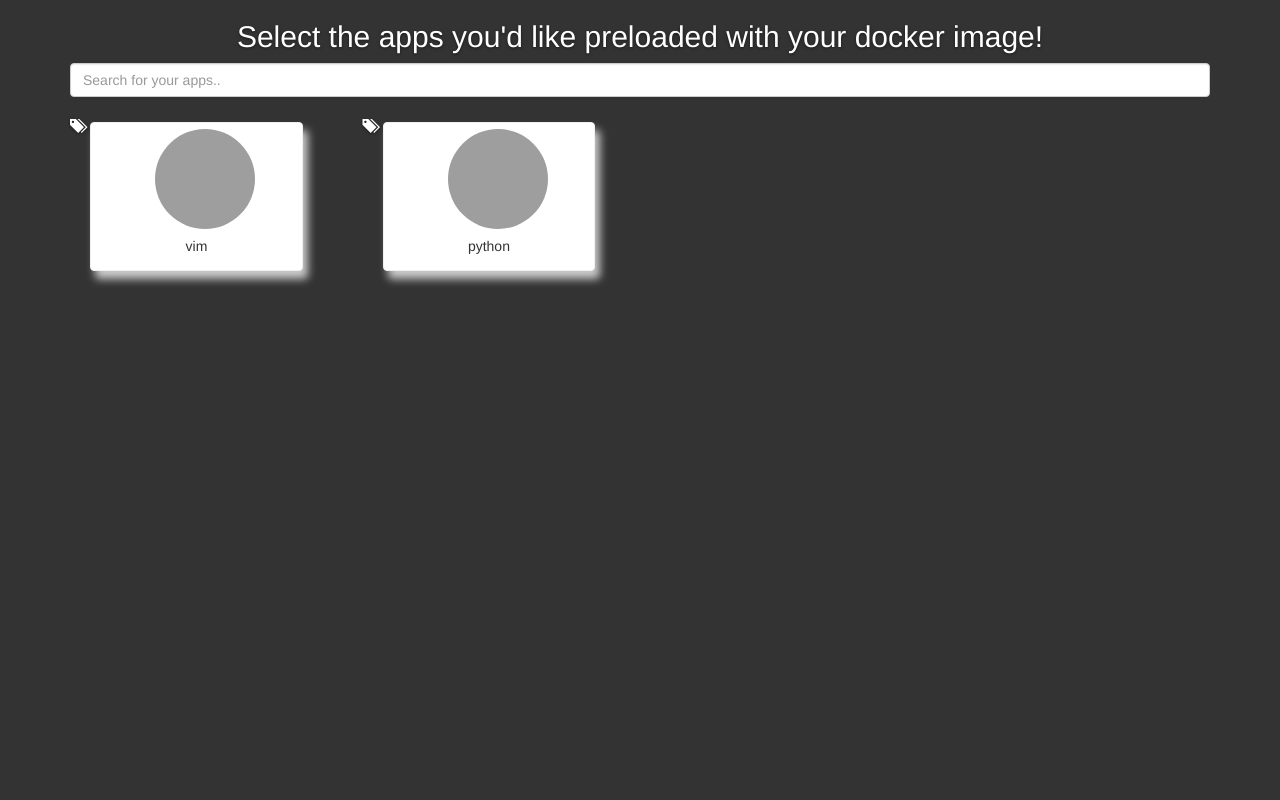
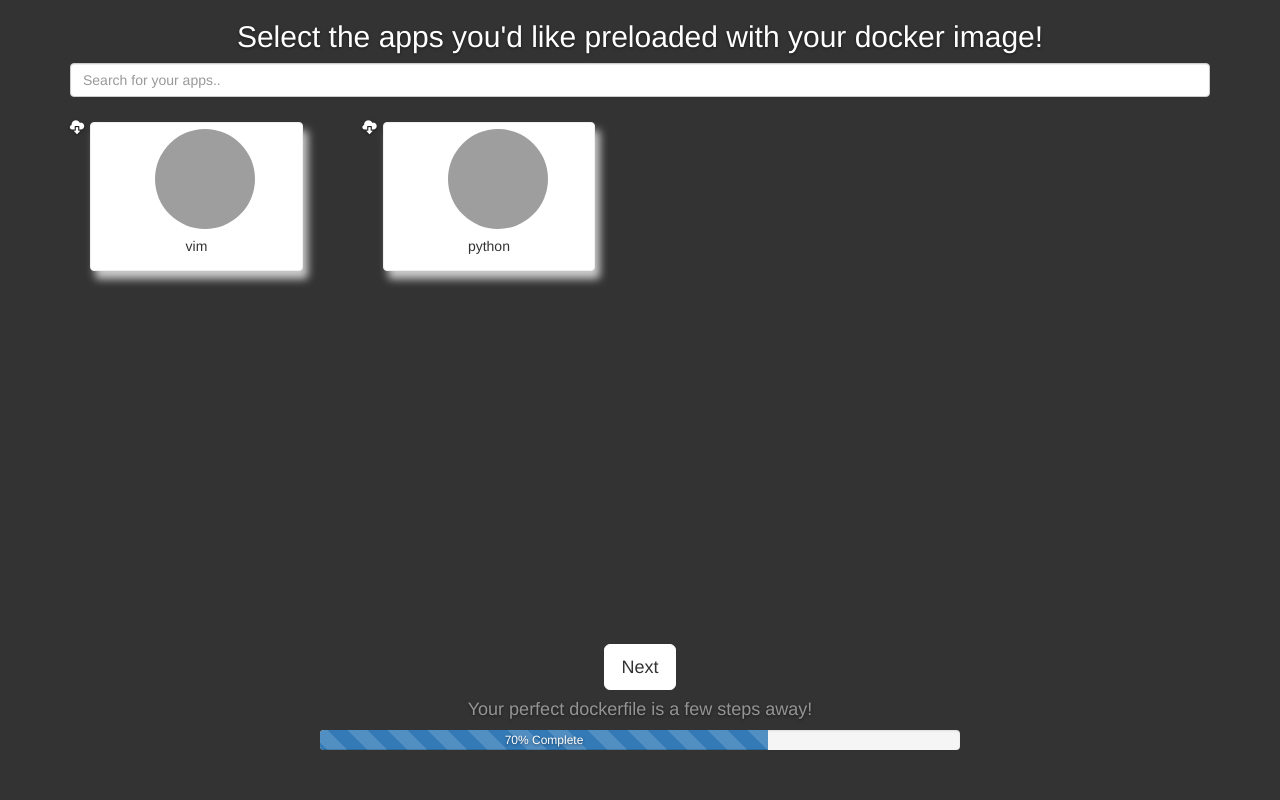
Before and after one commit to Ashmawy/dockerSwift, a Flask app: page /apps?os=ubuntu in a window 1280 px wide. Run offline with Flask 2, Linux system fonts and the light colour scheme; some libraries are stand-ins or nearby versions; grey boxes are pictures that could not be loaded.

Commit message:
added progress bar and better visuals

```diff
--- a/templates/apps.html
+++ b/templates/apps.html
@@ -41,7 +41,7 @@
                 <div class="items col-xs-5 col-sm-5 col-md-3 col-lg-3">
                     <div class="info-block block-info clearfix">
                         <div class="square-box pull-left">
-                            <span class="glyphicon glyphicon-tags glyphicon-lg"></span>
+                            <span class="glyphicon glyphicon-cloud-download glyphicon-lg"></span>
                         </div>
                         <div data-toggle="buttons" class="btn-group bizmoduleselect">
                             <label class="btn btn-default">
@@ -58,10 +58,30 @@
                 </div>
             {% endfor %}
 
+
+
             </div>
         </div>
   </div>
+
 </div>
+<div class="cover-container">
+<div class="mastfoot">
+            <div class="inner">
+            <a href="/" class="btn btn-lg btn-default">Next</a>
+            <h4>Your perfect dockerfile is a few steps away!</h4>
+            <div class="progress">
+  <div class="progress-bar progress-bar-striped active" role="progressbar" aria-valuenow="70"
+  aria-valuemin="0" aria-valuemax="100" style="width:70%">
+    70% Complete
+  </div>
+</div>
+</div>
+</div>
+</div>
+
+
+
 <script type="text/javascript">
 $(function() {
     $('#search').on('keyup', function() {
```
Also changed, not shown: templates/images.html (+13 -0 lines).
